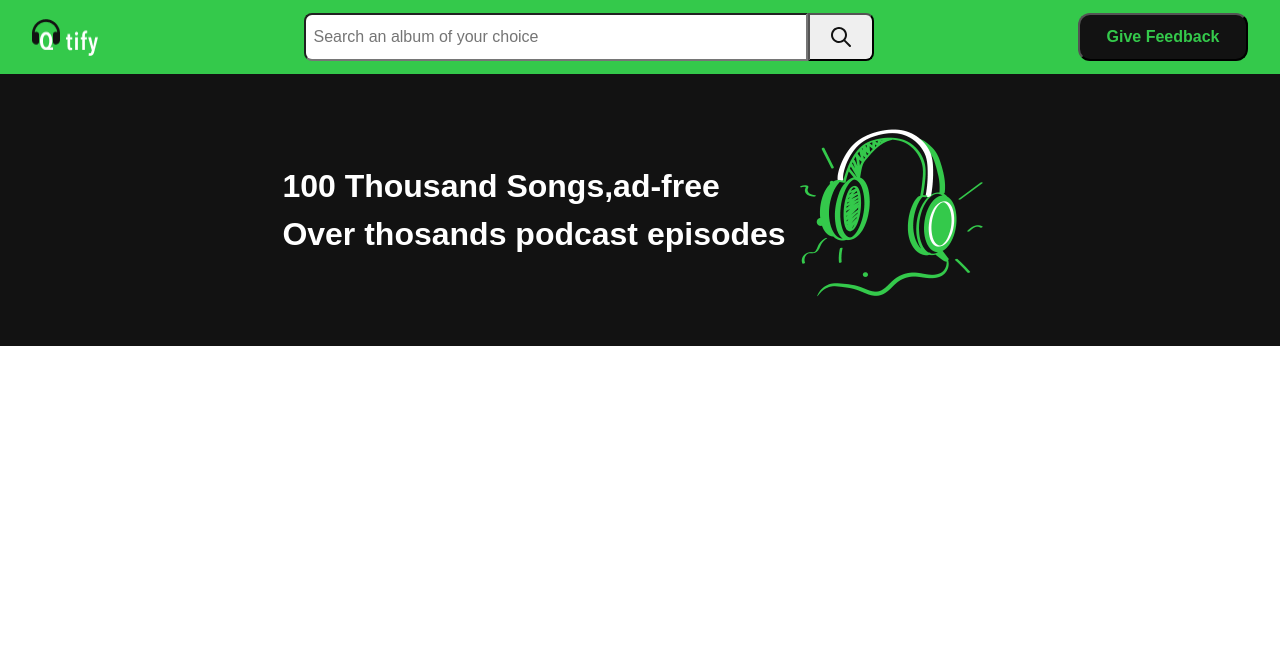
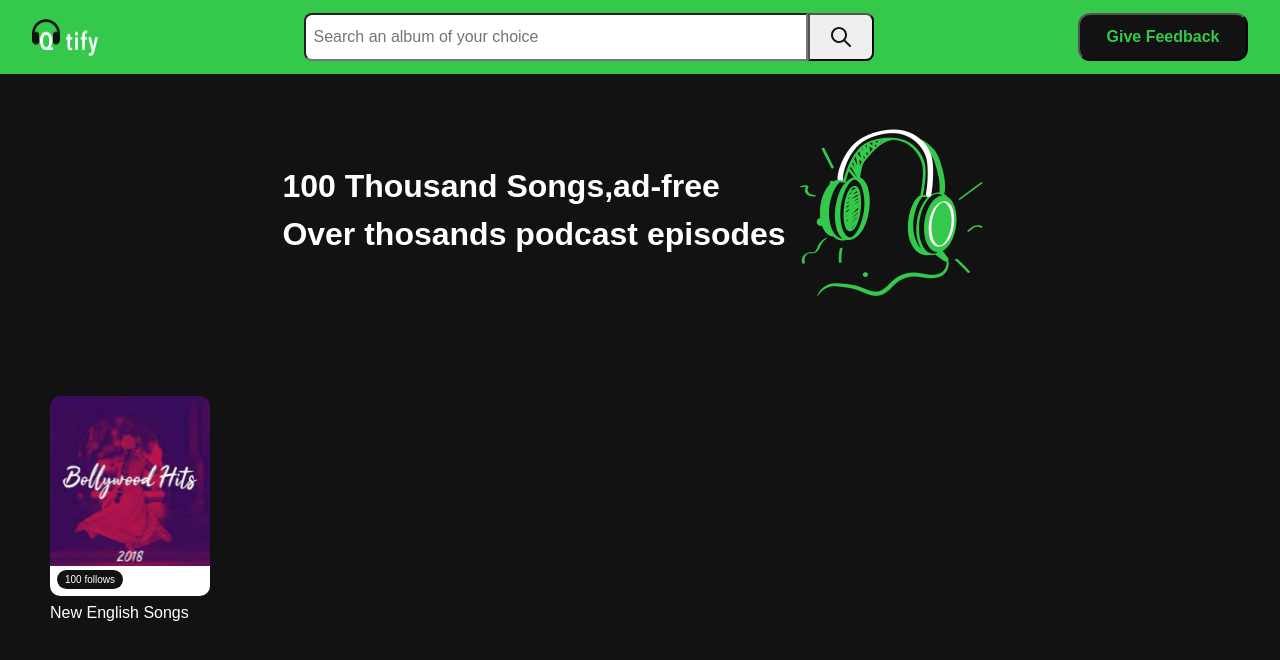
Before and after one commit to SathelliDhileep/qtify2, a React (Create React App) app: page / in a window 1280 px wide. Shown: the top 660 px of the page. Built offline with nearby package versions, Linux system fonts and the light colour scheme.

Commit message:
'card-qtify-takehome'

```diff
--- a/src/App.js
+++ b/src/App.js
@@ -1,12 +1,14 @@
 import "./App.css";
 import Navbar from "./components/navbar";
 import HeroSection from "./components/HeroSection";
+import Card from "./components/Card";
 
 function App() {
   return (
     <div className="App">
       <Navbar/>
       <HeroSection/>
+      <Card/>
 
     </div>
   );
--- /dev/null
+++ b/src/components/Card/card.css
@@ -0,0 +1,50 @@
+.card-wrapper{
+    height: 235px;
+    display: flex;
+    flex-direction: column;
+    row-gap: 5px;
+    width: 160px;
+    margin: 50px;
+}
+
+.card{
+    flex:1;
+    display: flex;
+    flex-direction: column;
+    border-radius: 10px;
+    overflow: hidden;
+}
+
+.card-img-frame{
+    width: 100%;
+    height: 170px;
+}
+
+.card-img-frame img{
+    width: 100%;
+    height: 100%;
+    object-fit: cover;
+}
+
+.card-content{
+    background-color: var(--css-white);
+    height: 30px;
+    flex: 1;
+
+}
+
+.card-content-pill{
+    background-color: var(--css-black);
+    color: var(--css-white);
+    border-radius: 10px;
+    /* display: inline-block; */
+    padding: 4px 8px;
+    font-size: 10px;
+
+    margin-left: 7px;
+}
+
+.card-label{
+    height: 30px;
+    color: var(--css-white);
+}
--- /dev/null
+++ b/src/components/Card/index.js
@@ -0,0 +1,22 @@
+import './card.css'
+
+export default function Card(){
+    return (
+        <div className='card-wrapper'>
+            <div className='card'>
+                <div className='card-img-frame'>
+                    <img src="Rectangle 2138.png" alt="card" className='card-img'/>
+                </div>
+
+                <div className='card-content'>
+                    <span className='card-content-pill'>
+                        100 follows
+                    </span>
+                </div>
+            </div>
+            <p className='card-label'>
+                New English Songs
+            </p>
+        </div>
+    )
+}
--- a/src/index.css
+++ b/src/index.css
@@ -7,6 +7,7 @@
 
 body{
   font-family: 'poppins',sans-serif;
+  background-color: var(--css-black);
 }
 
 /*
```
Also changed, not shown: public/Rectangle 2138.png (added).
